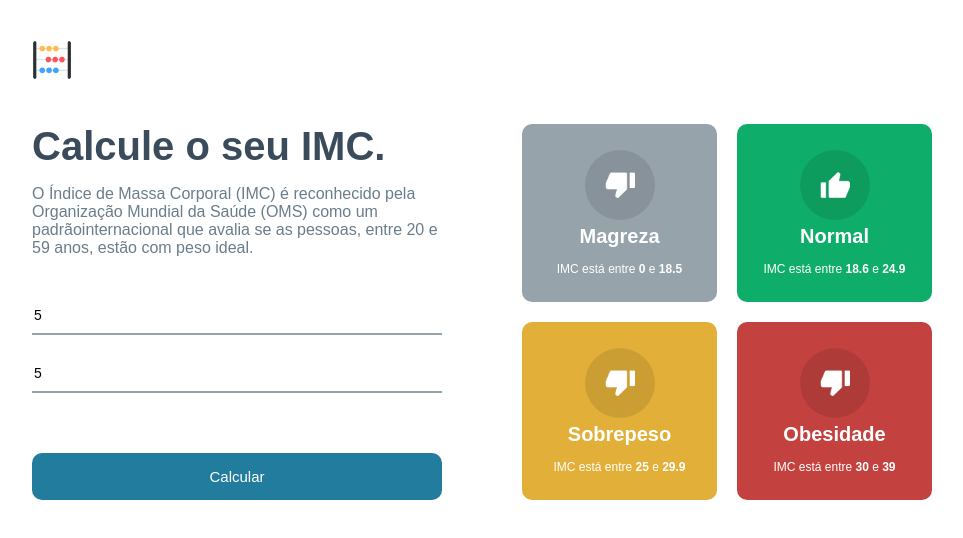
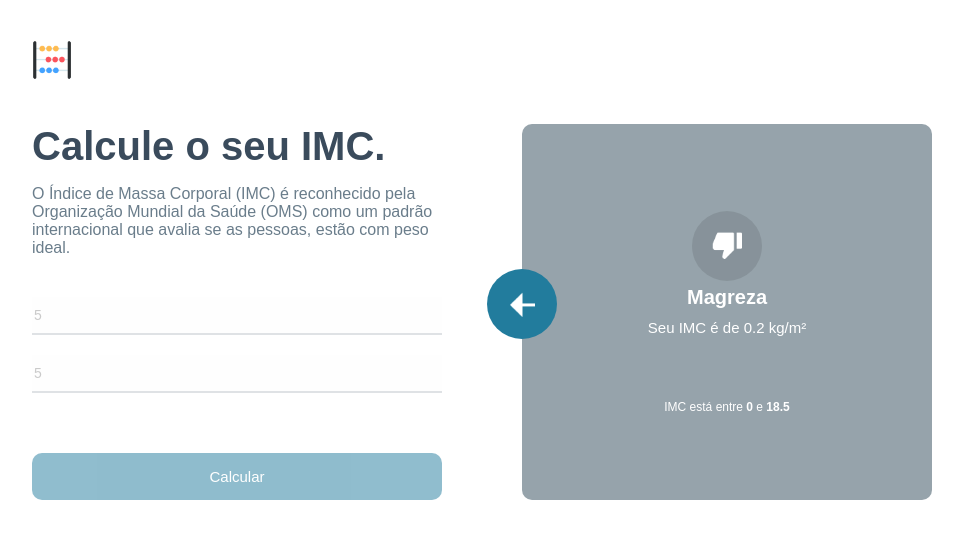
Before and after one commit to devmatheusnasc/calc-imc, a React (Create React App) app: page / in a window 1280 px wide. Both pictures are taken after typing "5", "5" into the empty fields and a click on the button "Calcular". Shown: the top 538 px of the page, without its empty margins (158-1121 px from the left). Built offline with nearby package versions, Linux system fonts and the light colour scheme.

Commit message:
Finalização de estilização do sistema

```diff
--- a/src/App.module.css
+++ b/src/App.module.css
@@ -1,7 +1,11 @@
-* { box-sizing: border-box; }
+* {
+    box-sizing: border-box;
+}
+
 body {
     font-family: Arial, Helvetica, sans-serif;
 }
+
 .headerContainer {
     max-width: 900px;
     margin: 40px auto;
@@ -12,33 +16,42 @@
     max-width: 900px;
     margin: auto;
 }
+
 .container .leftSide {
     flex: 1;
-    margin-right: 40px ;
+    margin-right: 40px;
 
 
 }
-.container .leftSide h1{
+
+.container .leftSide h1 {
     margin: 0;
     font-size: 40px;
     color: #3a4b5c;
 
 }
-.container .leftSide p{
+
+.container .leftSide p {
     font-size: 16px;
     margin-bottom: 40px;
     color: #6A7D8B;
 
 }
-.container .leftSide input{
+
+.container .leftSide input {
     width: 100%;
     border: 0;
-    border-bottom: 2px solid rgba(150, 163, 171, 5) ;
+    border-bottom: 2px solid rgba(150, 163, 171, 5);
     padding: 10px 2px;
     margin-bottom: 20px;
     font-size: 14px;
 }
-.container .leftSide button{
+
+.container .leftSide input:disabled {
+    opacity: .3;
+}
+
+.container .leftSide button {
     background-color: #227C9D;
     color: #FFF;
     font-size: 15px;
@@ -50,8 +63,14 @@
     margin-top: 40px;
     transition: all ease .3s;
 }
-.container .leftSide button:hover{
+
+.container .leftSide button:hover {
     opacity: .8;
+}
+
+.container .leftSide button:disabled {
+    opacity: .5;
+
 }
 
 
@@ -61,9 +80,36 @@
     margin-left: 40px;
 }
 
-.container .rightSide .grid{
+.container .rightSide .grid {
     flex: 1;
     display: grid;
     grid-template-columns: repeat(2, 1fr);
     gap: 20px;
 }
+
+.container .rightSide .rightBig {
+    flex: 1;
+    display: flex;
+
+}
+
+.container .rightSide .rightArrow {
+    position: absolute;
+    background-color: #227C9D;
+    width: 70px;
+    height: 70px;
+    border-radius: 50%;
+    display: flex;
+    justify-content: center;
+    align-items: center;
+    cursor: pointer;
+    margin-left: -35px;
+    margin-top: 145px;
+    transition: all ease .3s;
+
+
+}
+
+.container .rightSide .rightArrow:hover {
+    opacity: 0.8;
+}
--- a/src/App.tsx
+++ b/src/App.tsx
@@ -1,18 +1,30 @@
 import { useState } from "react";
 import styles from "./App.module.css";
 import abacoImg from "./assets/abaco.png";
-import { levels, calculateImc } from "./helpers/imc";
+import { levels, calculateImc, Level } from "./helpers/imc";
 import { GridItem } from "./components/gridItem";
+import leftArrowImage from "./assets/leftarrow.png";
 
 const App = () => {
   const [heightField, setHeightField] = useState<number>(0);
   const [weightField, setWeightField] = useState<number>(0);
+  const [toShow, setToShow] = useState<Level | null>(null);
+
   const handleCalculate = () => {
     if (heightField && weightField) {
+      setToShow(calculateImc(heightField, weightField));
     } else {
       alert("Digite todos os campos.");
     }
   };
+  const handleBackButton = () => {
+    setToShow(null);
+    setHeightField(0);
+    setWeightField(0);
+  }
+
+
+
   return (
     <div className={styles.main}>
       <header>
@@ -25,14 +37,15 @@
           <h1>Calcule o seu IMC.</h1>
           <p>
             O Índice de Massa Corporal (IMC) é reconhecido pela Organização
-            Mundial da Saúde (OMS) como um padrãointernacional que avalia se as
-            pessoas, entre 20 e 59 anos, estão com peso ideal.
+            Mundial da Saúde (OMS) como um padrão internacional que avalia se as
+            pessoas, estão com peso ideal.
           </p>
           <input
             type="number"
             placeholder="Digite a sua altura. Ex: 74.3 (em métros)"
             value={heightField > 0 ? heightField : ""}
             onChange={(e) => setHeightField(parseFloat(e.target.value))}
+            disabled= {toShow ? true : false}
           />
 
           <input
@@ -40,16 +53,28 @@
             placeholder="Digite o seu peso. Ex: 1.6 (em kg)"
             value={weightField > 0 ? weightField : ""}
             onChange={(e) => setWeightField(parseFloat(e.target.value))}
+            disabled= {toShow ? true : false}
           />
 
-          <button onClick={handleCalculate}>Calcular</button>
+          <button onClick={handleCalculate} disabled= {toShow ? true : false}>Calcular</button>
         </div>
         <div className={styles.rightSide}>
-          <div className={styles.grid}>
-            {levels.map((item, key) => (
-              <GridItem key={key} item={item} />
-            ))}
-          </div>
+          {!toShow && (
+            <div className={styles.grid}>
+              {levels.map((item, key) => (
+                <GridItem key={key} item={item} />
+              ))}
+            </div>
+          )}
+          {toShow && (
+            <div className={styles.rightBig}>
+              <div className={styles.rightArrow} onClick={handleBackButton}>
+                <img src={leftArrowImage} alt="" width={25} />
+              </div>
+
+              <GridItem item={toShow} />
+            </div>
+          )}
         </div>
       </div>
     </div>
--- a/src/components/gridItem/gridItem.module.css
+++ b/src/components/gridItem/gridItem.module.css
@@ -1,4 +1,4 @@
-.main{
+.main {
     flex: 1;
     color: #fff;
     border-radius: 10px;
@@ -10,22 +10,29 @@
 
 }
 
-.gridIcon{
+.gridIcon {
     width: 70px;
     height: 70px;
     border-radius: 50%;
-    background-color: rgba(0,0,0, 0.1);
+    background-color: rgba(0, 0, 0, 0.1);
     display: flex;
     justify-content: center;
     align-items: center;
 }
-.gridTitle{
+
+.gridTitle {
     font-size: 20px;
     font-weight: bold;
     margin-top: 5px;
 }
 
-.gridInfo{
+.gridInfo {
     font-size: 12px;
     margin-top: 14px;
 }
+
+.yourImc{
+    font-size: 15px;
+    margin: 10px 0 50px 0;
+
+}
--- a/src/components/gridItem/index.tsx
+++ b/src/components/gridItem/index.tsx
@@ -14,6 +14,9 @@
         <img src={item.icon === "up" ? upImage : downImage} alt="" width="30" />
       </div>
       <div className={styles.gridTitle}>{item.title}</div>
+      {item.yourImc && (
+        <div className={styles.yourImc}> Seu IMC é de {item.yourImc} kg/m²</div>
+      )}
       <div className={styles.gridInfo}>
         <>
           IMC está entre <strong>{item.imc[0]}</strong> e{" "}
--- a/src/helpers/imc.ts
+++ b/src/helpers/imc.ts
@@ -10,7 +10,7 @@
   { title: "Magreza", color: "#96A3AB", icon: "down", imc: [0, 18.5] },
   { title: "Normal", color: "#0EAD69", icon: "up", imc: [18.6, 24.9] },
   { title: "Sobrepeso", color: "#E2B039", icon: "down", imc: [25, 29.9] },
-  { title: "Obesidade", color: "#C3423F", icon: "down", imc: [30, 39, 9] },
+  { title: "Obesidade", color: "#C3423F", icon: "down", imc: [30, 99] },
 ];
 
 export const calculateImc = (height: number, weight: number) => {
@@ -18,8 +18,9 @@
 
   for (let i in levels) {
     if (imc >= levels[i].imc[0] && imc < levels[i].imc[1]) {
-      levels[i].yourImc = imc;
-      return levels[i];
+      let levelsCopy = {...levels[i]};
+      levelsCopy.yourImc = parseFloat(imc.toFixed(2));
+      return levelsCopy;
     }
   }
 
```
Lines whose indentation alone changed are shown as unchanged.
